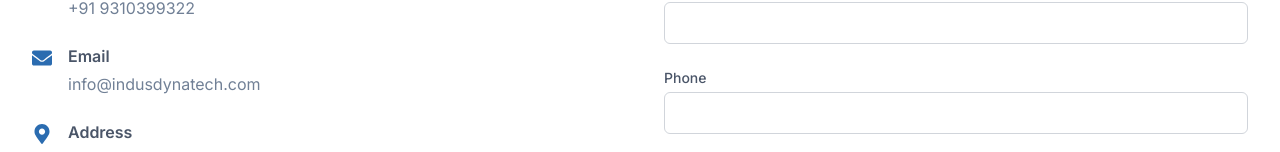
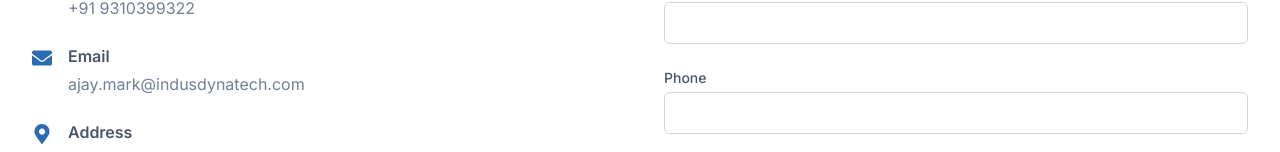
Before and after one commit to marknaman05/IndusDynatech, a React (Vite) app: page /contact in a window 1280 px wide. Shown: the part 580-732 px from the top of the page. Built offline with nearby package versions, Linux system fonts and the light colour scheme.

Commit message:
smtp server

```diff
--- a/src/pages/About.jsx
+++ b/src/pages/About.jsx
@@ -156,7 +156,7 @@ const About = () => {
               Call Us
             </a>
             <a
-              href="mailto:info@indusdynatech.com"
+              href="mailto:ajay.mark@indusdynatech.com"
               className="btn-secondary"
             >
               Email Us
--- a/src/pages/Brands.jsx
+++ b/src/pages/Brands.jsx
@@ -215,7 +215,7 @@ const Brands = () => {
               Call Us
             </a>
             <a
-              href="mailto:info@indusdynatech.com"
+              href="mailto:ajay.mark@indusdynatech.com"
               className="btn-secondary"
             >
               Email Us
--- a/src/pages/Contact.jsx
+++ b/src/pages/Contact.jsx
@@ -107,10 +107,10 @@ const Contact = () => {
                   <div>
                     <h3 className="font-semibold mb-1">Email</h3>
                     <a
-                      href="mailto:info@indusdynatech.com"
+                      href="mailto:ajay.mark@indusdynatech.com"
                       className="text-steel-light hover:text-industrial-blue"
                     >
-                      info@indusdynatech.com
+                      ajay.mark@indusdynatech.com
                     </a>
                   </div>
                 </div>
--- a/src/pages/Industries.jsx
+++ b/src/pages/Industries.jsx
@@ -176,7 +176,7 @@ const Industries = () => {
               Call Us
             </a>
             <a
-              href="mailto:info@indusdynatech.com"
+              href="mailto:ajay.mark@indusdynatech.com"
               className="btn-secondary"
             >
               Email Us
--- a/src/pages/Products.jsx
+++ b/src/pages/Products.jsx
@@ -177,7 +177,7 @@ const Products = () => {
               Call Us
             </a>
             <a
-              href="mailto:info@indusdynatech.com"
+              href="mailto:ajay.mark@indusdynatech.com"
               className="btn-secondary"
             >
               Email Us
--- a/src/pages/RequestQuote.jsx
+++ b/src/pages/RequestQuote.jsx
@@ -236,7 +236,7 @@ const RequestQuote = () => {
               Call Us
             </a>
             <a
-              href="mailto:info@indusdynatech.com"
+              href="mailto:ajay.mark@indusdynatech.com"
               className="btn-secondary"
             >
               Email Us
--- a/src/pages/Services.jsx
+++ b/src/pages/Services.jsx
@@ -137,7 +137,7 @@ const Services = () => {
               Call Us
             </a>
             <a
-              href="mailto:info@indusdynatech.com"
+              href="mailto:ajay.mark@indusdynatech.com"
               className="btn-secondary"
             >
               Email Us
```
Also changed, not shown: 2 other files (tests, documents, lock files or other folders).
